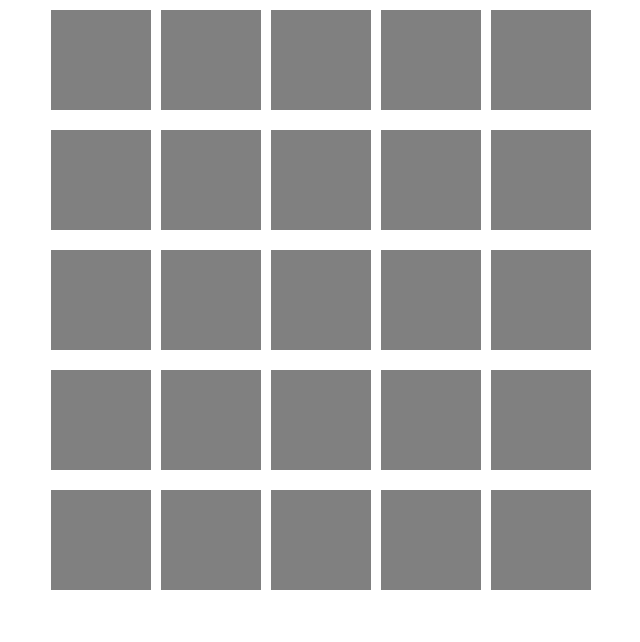
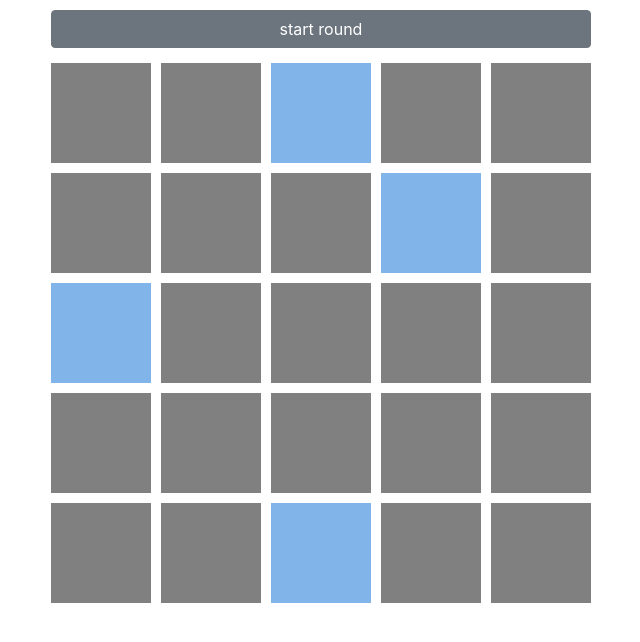
Before and after one commit to jalagash-it/utopic, a Nuxt app: page /games in a window 1280 px wide. Shown: the top 642 px of the page, without its empty margins (319-959 px from the left). Built offline with nearby package versions, Linux system fonts and the light colour scheme.

Commit message:
games.vue:add start button, add opened css class

```diff
--- a/pages/games.vue
+++ b/pages/games.vue
@@ -1,8 +1,29 @@
 <template>
-    <div>
+    <div class="tales-game">
+        <b-container class="game-controls">
+            <b-row>
+                <b-col cols="12" md="6" offset-md="3">
+                    <b-button block>start round</b-button>
+                </b-col>
+            </b-row>
+        </b-container>
         <div class="game-area">
             <div class="tiles-row">
                 <div class="tile"></div>
+                <div class="tile"></div>
+                <div class="tile opened"></div>
+                <div class="tile"></div>
+                <div class="tile"></div>
+            </div>
+            <div class="tiles-row">
+                <div class="tile"></div>
+                <div class="tile"></div>
+                <div class="tile"></div>
+                <div class="tile opened"></div>
+                <div class="tile"></div>
+            </div>
+            <div class="tiles-row">
+                <div class="tile opened"></div>
                 <div class="tile"></div>
                 <div class="tile"></div>
                 <div class="tile"></div>
@@ -18,21 +39,7 @@
             <div class="tiles-row">
                 <div class="tile"></div>
                 <div class="tile"></div>
-                <div class="tile"></div>
-                <div class="tile"></div>
-                <div class="tile"></div>
-            </div>
-            <div class="tiles-row">
-                <div class="tile"></div>
-                <div class="tile"></div>
-                <div class="tile"></div>
-                <div class="tile"></div>
-                <div class="tile"></div>
-            </div>
-            <div class="tiles-row">
-                <div class="tile"></div>
-                <div class="tile"></div>
-                <div class="tile"></div>
+                <div class="tile opened"></div>
                 <div class="tile"></div>
                 <div class="tile"></div>
             </div>
@@ -40,8 +47,13 @@
     </div>
 </template>
 <style scoped>
+.game-controls{
+    margin-top: 10px;
+    margin-bottom: 10px;
+}
 .game-area{
     display: flex;
+    height: 100%;
     flex-direction: column;
     justify-content: center;
     align-items: center;
@@ -49,7 +61,6 @@
 .tiles-row{
     display: flex;
     justify-content: center;
-    margin: 5px;
 }
 .tile{
     width: 100px;
@@ -57,4 +68,7 @@
     background-color: gray;
     margin: 5px;
 }
+.tile.opened{
+    background-color: #81b5e9;
+}
 </style>
```
